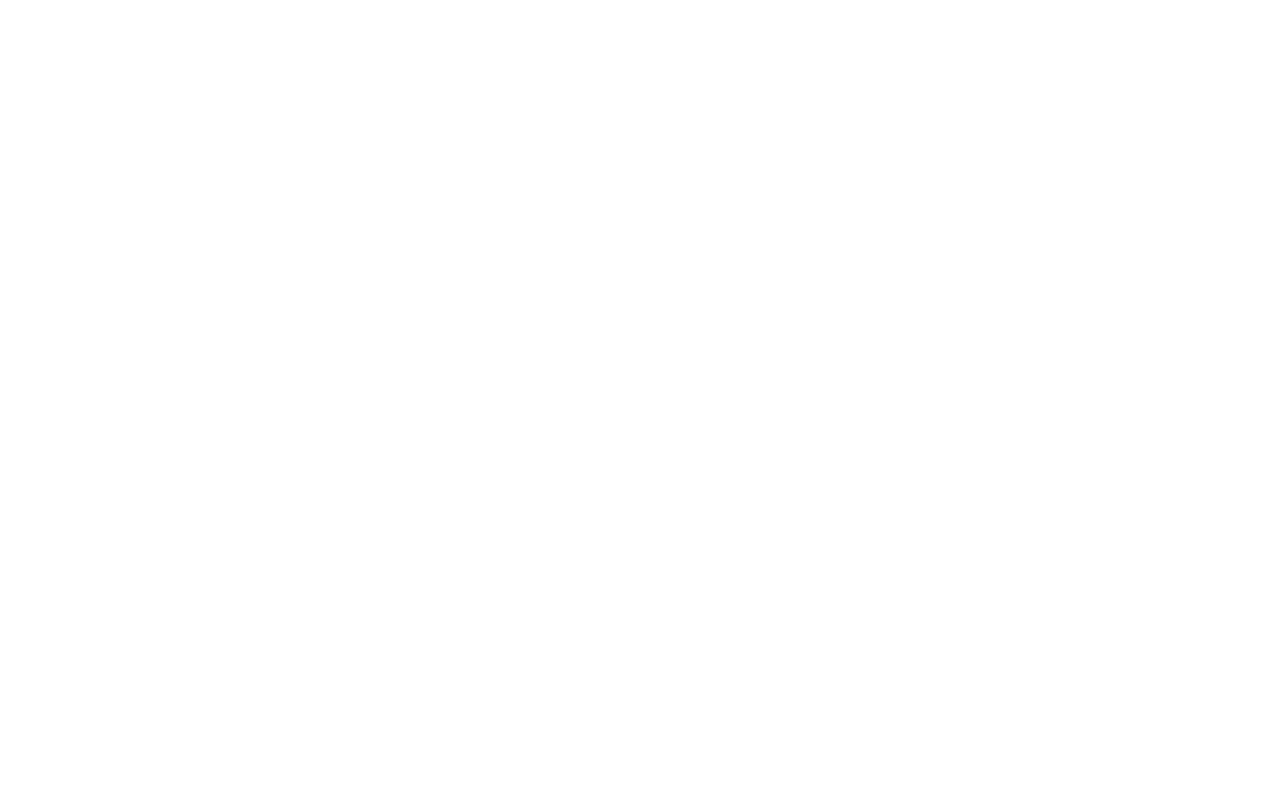
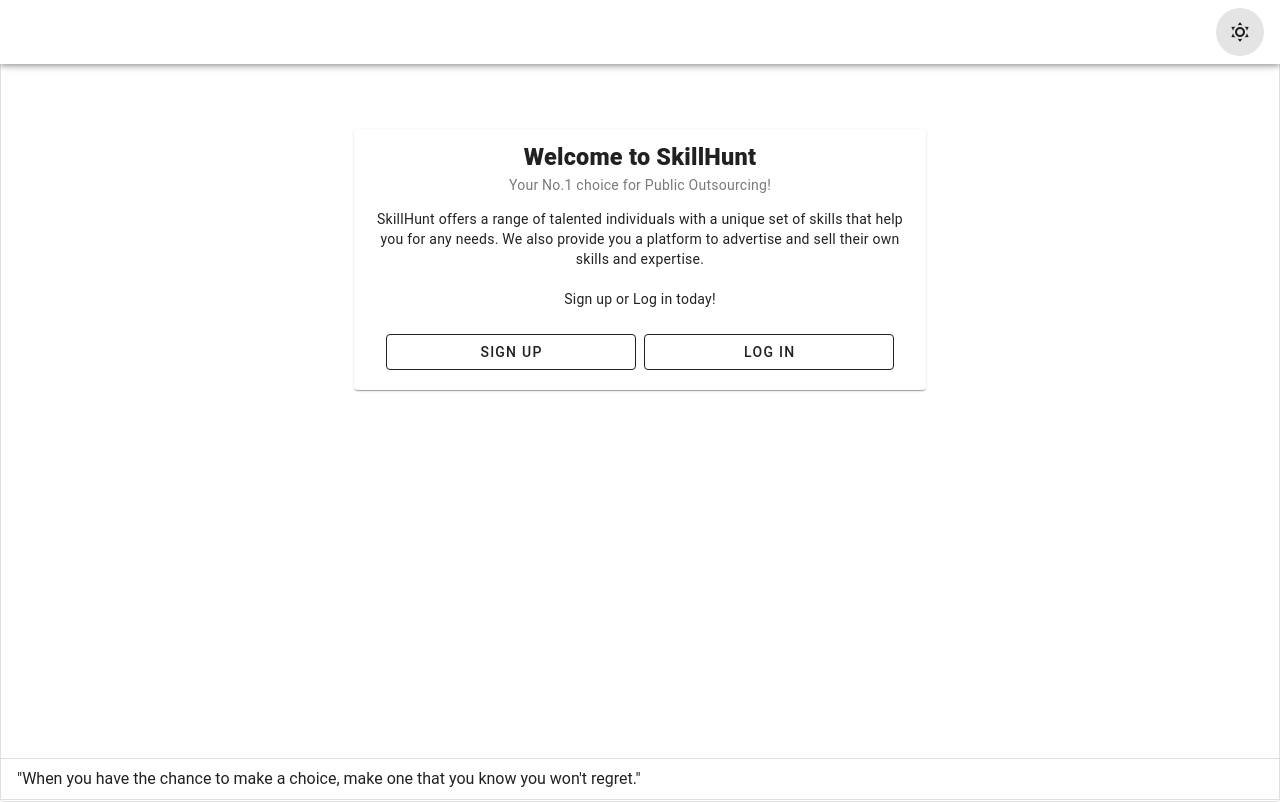
Before and after one commit to GHINonan/skillhunt-test, a Vue app: page / in a window 1280 px wide. Before the commit this address had no page. Built offline with nearby package versions, Linux system fonts and the light colour scheme.

Commit message:
feat: added landing page, adjusted certain codes to other views

```diff
--- a/src/router/index.js
+++ b/src/router/index.js
@@ -1,9 +1,15 @@
 import { createRouter, createWebHistory } from 'vue-router'
 import LoginView from '@/views/auth/LoginView.vue'
 import RegisterView from '@/views/auth/RegisterView.vue'
+import LandingView from '@/views/system/LandingView.vue'
 const router = createRouter({
   history: createWebHistory(import.meta.env.BASE_URL),
   routes: [
+    {
+      path: '/',
+      name: 'landing',
+      component: LandingView,
+    },
     {
       path: '/login',
       name: 'login',
--- /dev/null
+++ b/src/views/system/LandingView.vue
@@ -0,0 +1,30 @@
+<script setup>
+import AppLayout from '@/components/layout/AppLayout.vue'
+</script>
+
+<template>
+  <AppLayout>
+    <template #content>
+      <v-row>
+        <v-col cols="12" md="6" class="mx-auto pt-15">
+          <v-card class="mx-auto text-center" subtitle="Your No.1 choice for Public Outsourcing!">
+            <template #title>
+              <h3 class="font-weight-black text-center">Welcome to SkillHunt</h3>
+            </template>
+
+            <v-card-text>
+              SkillHunt offers a range of talented individuals with a unique set of skills that help
+              you for any needs. We also provide you a platform to advertise and sell their own
+              skills and expertise.<br /><br />
+              Sign up or Log in today!
+            </v-card-text>
+            <v-card-actions class="justify-center pb-5">
+              <v-btn variant="outlined" width="45%"> Sign Up </v-btn>
+              <v-btn variant="outlined" width="45%"> Log In </v-btn>
+            </v-card-actions>
+          </v-card>
+        </v-col>
+      </v-row>
+    </template>
+  </AppLayout>
+</template>
```
Also changed, not shown: src/views/system/AdminView.vue (added, +9 -0 lines).
